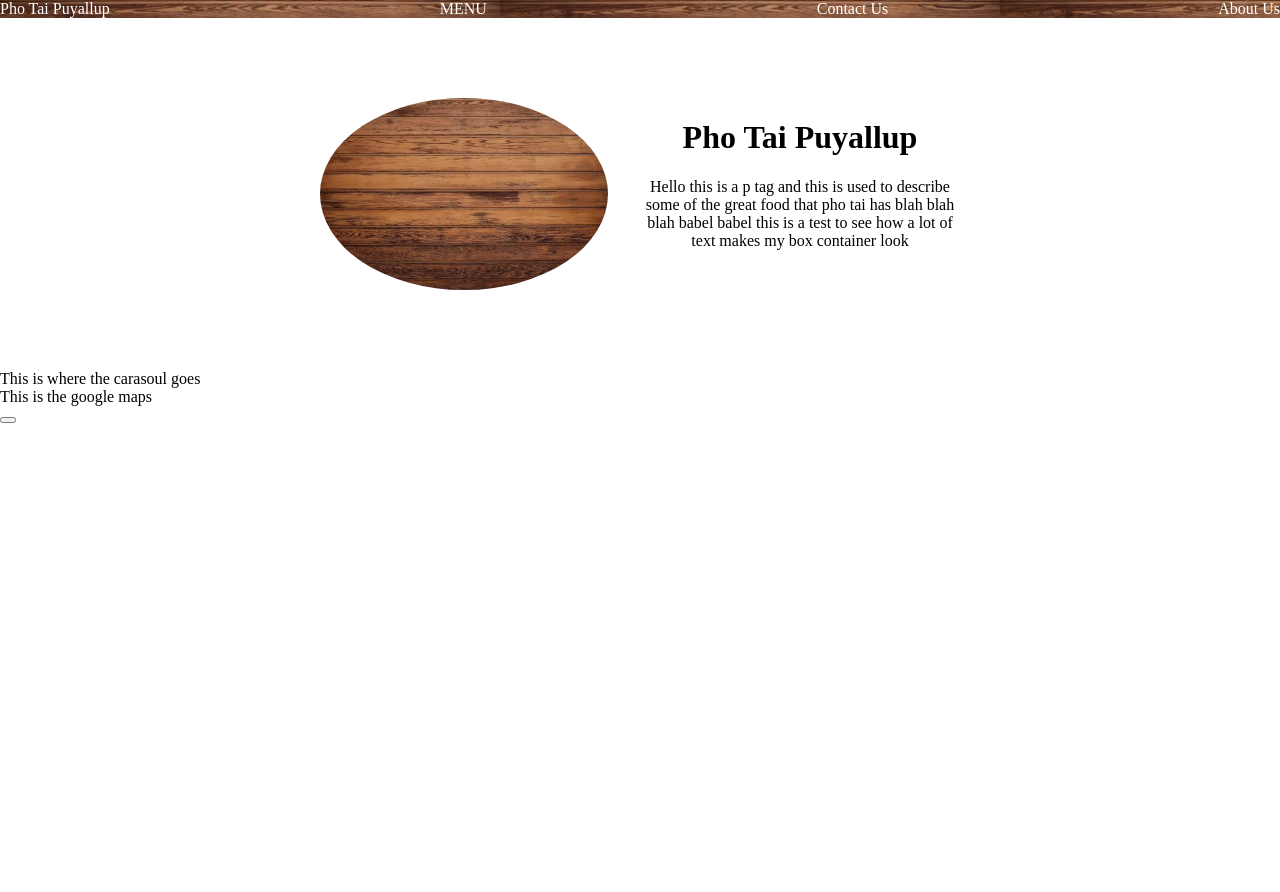
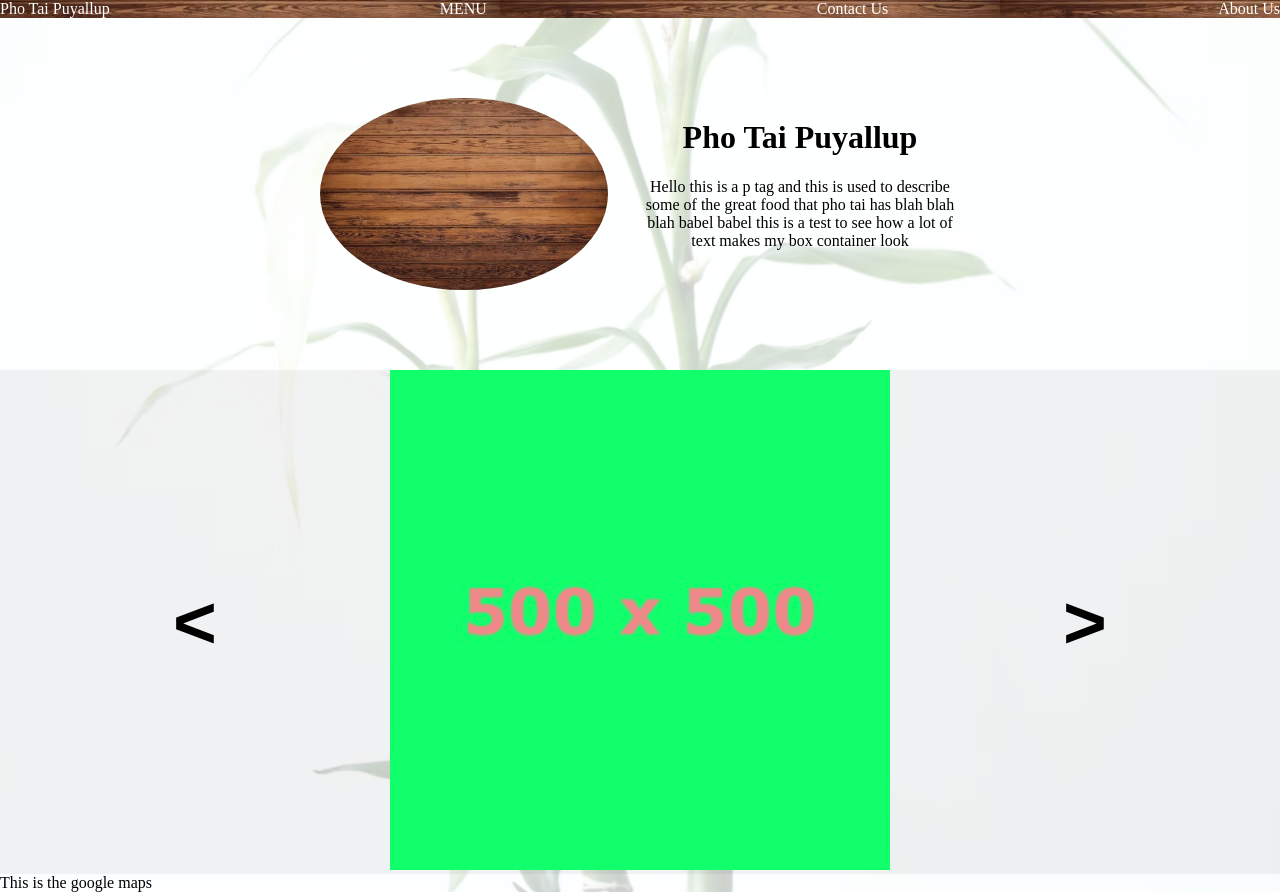
Before and after one commit to SunghunP/photai-frontend, a React (Create React App) app: page / in a window 1280 px wide. Before the commit the page ends 800 px from the top, so only its background shows below. Built offline with nearby package versions, Linux system fonts and the light colour scheme; no server answers.

Commit message:
Create Carousel component and style homepage

```diff
--- a/src/App.js
+++ b/src/App.js
@@ -8,7 +8,8 @@ import Contact from './pages/Contact';
 import About from './pages/About';
 import Edit from './pages/Edit';
 import woodbg from './images/woodbg.png';
-
+import mainBgBamboo from './images/mainBgBamboo.png'
+import placeholder from './images/placeholder.jpg'
 function App() {
   const [ menu, setMenu ] = useState(null);
 
@@ -33,7 +34,7 @@ function App() {
       <Routes>
         <Route
           path="/"
-          element={<Home menu={menu}/>}
+          element={<Home menu={menu} mainBgBamboo={mainBgBamboo} placeholder={placeholder} />}
         />
         <Route
           path="/menu"
--- /dev/null
+++ b/src/components/Carousel.jsx
@@ -0,0 +1,59 @@
+import { useState } from 'react';
+import styled from 'styled-components';
+
+const StyledCarousel = styled.div`
+  display: flex;
+  justify-content: center;
+  align-items: center;
+  background: rgba(12, 12, 12, 0.05);
+  div {
+    img {
+      max-height: 500px;
+      width: 500px;
+    }
+  }
+  button {
+    font-size: 75px;
+    font-weight: bold;
+    width: 100%;
+    height: 100%;
+    background-color: transparent;
+    background-repeat: no-repeat;
+    border: none;
+    cursor: pointer;
+    overflow: hidden;
+    outline: none;
+    :hover {
+      color: brown;
+    }
+  }
+`;
+
+export default function Carousel ({ placeholder }) {
+  const [active, setActive] = useState(true);
+  const [id, setId] = useState(1);
+  function handleClick (e) {
+    if (e.target.className === '>') {
+      if (id >= 5) {
+        setId(1);
+      } else {
+        setId(id + 1);
+      }
+    } else if (e.target.className === '<') {
+      if (id <= 1) {
+        setId(5);
+      } else {
+        setId(id - 1);
+      }
+    }
+    console.log(id);
+  };
+
+  return (
+    <StyledCarousel onClick={handleClick}>
+      <button className='<'>{'<'}</button>
+      <div placeholder={placeholder}><img src={placeholder}/></div>
+      <button className='>'>{'>'}</button>
+    </StyledCarousel>
+  );
+};
--- a/src/pages/Home.jsx
+++ b/src/pages/Home.jsx
@@ -1,42 +1,21 @@
 import styled from "styled-components";
 import React from 'react';
-import woodbg from '../images/woodbg.png'
+import woodbg from '../images/woodbg.png';
+import Carousel from '../components/Carousel';
 
-export default function Home({ menu, setMenu }) {
-
-
-
-  // write get menu items function to get items from backend
-
-  return (
-    <div>
-      <StyledContainer>
-        <GridWrapper>
-          <div>
-            <img className="home-soup-image" src={woodbg} alt="piece of wood"></img>
-          </div>
-          <div>
-            <h1>Pho Tai Puyallup</h1>
-            <p>Hello this is a p tag and this is used to describe some of the great food that pho tai has blah blah blah babel babel this is a test to see how a lot of text makes my box container look</p>
-          </div>
-        </GridWrapper>
-      </StyledContainer>
-      <div>This is where the carasoul goes</div>
-      <div>This is the google maps
-      </div>
-
-      <button></button>
-    </div>
-  )
-}
+const StyledMainContainer = styled.div`
+  background-image: url(${props => props.bg});
+  background-size: cover;
+  background-position: center;
+  max-width: inherit;
+`
 
 const StyledContainer = styled.div`
   margin: auto;
   width: 50%;
   padding: 80px;
   text-align: center;
-
-// size image to fit on the left side of the grid
+/* size image to fit on the left side of the grid */
   .home-soup-image{
     float: left;
     height: 100%;
@@ -49,3 +28,23 @@ const GridWrapper = styled.div`
   display: grid;
   grid-template-columns: repeat(2, 1fr);
 `
+
+export default function Home({ menu, setMenu, mainBgBamboo, placeholder }) {
+  return (
+    <StyledMainContainer bg={mainBgBamboo}>
+      <StyledContainer>
+        <GridWrapper>
+          <div className="img-cntr">
+            <img className="home-soup-image" src={woodbg} alt="piece of wood"></img>
+          </div>
+          <div className="main-page-desc">
+            <h1>Pho Tai Puyallup</h1>
+            <p>Hello this is a p tag and this is used to describe some of the great food that pho tai has blah blah blah babel babel this is a test to see how a lot of text makes my box container look</p>
+          </div>
+        </GridWrapper>
+      </StyledContainer>
+      <Carousel placeholder={placeholder}/>
+      <div>This is the google maps</div>
+    </StyledMainContainer>
+  )
+}
--- a/src/styles.sass
+++ b/src/styles.sass
@@ -1,5 +1,5 @@
-html
-  width: auto
+html, body, #root, .App
+  height: 100%
 
 body
   margin: 0px
```
Also changed, not shown: src/images/mainBgBamboo.png (added), src/images/placeholder.jpg (added). Lines whose indentation alone changed are shown as unchanged.
